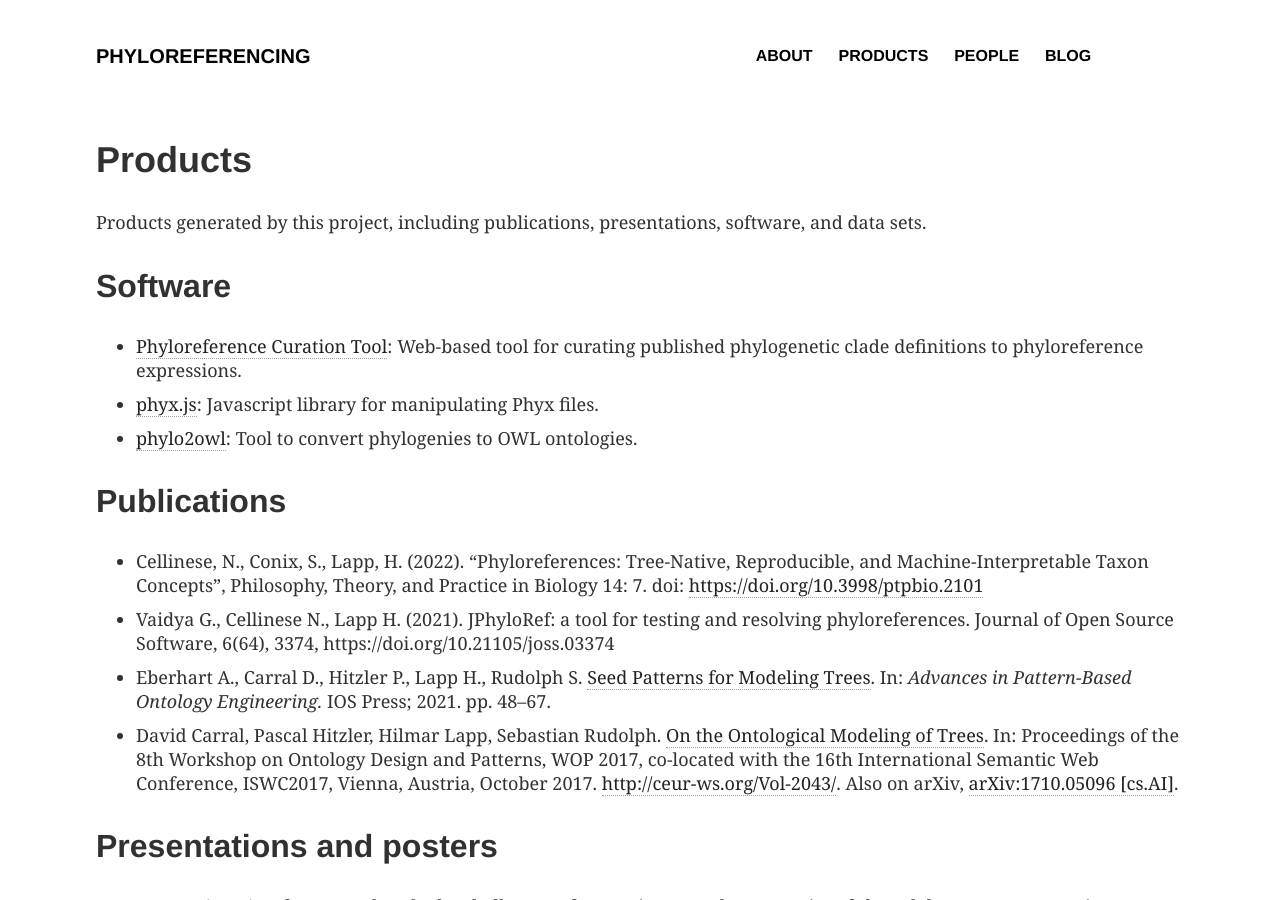
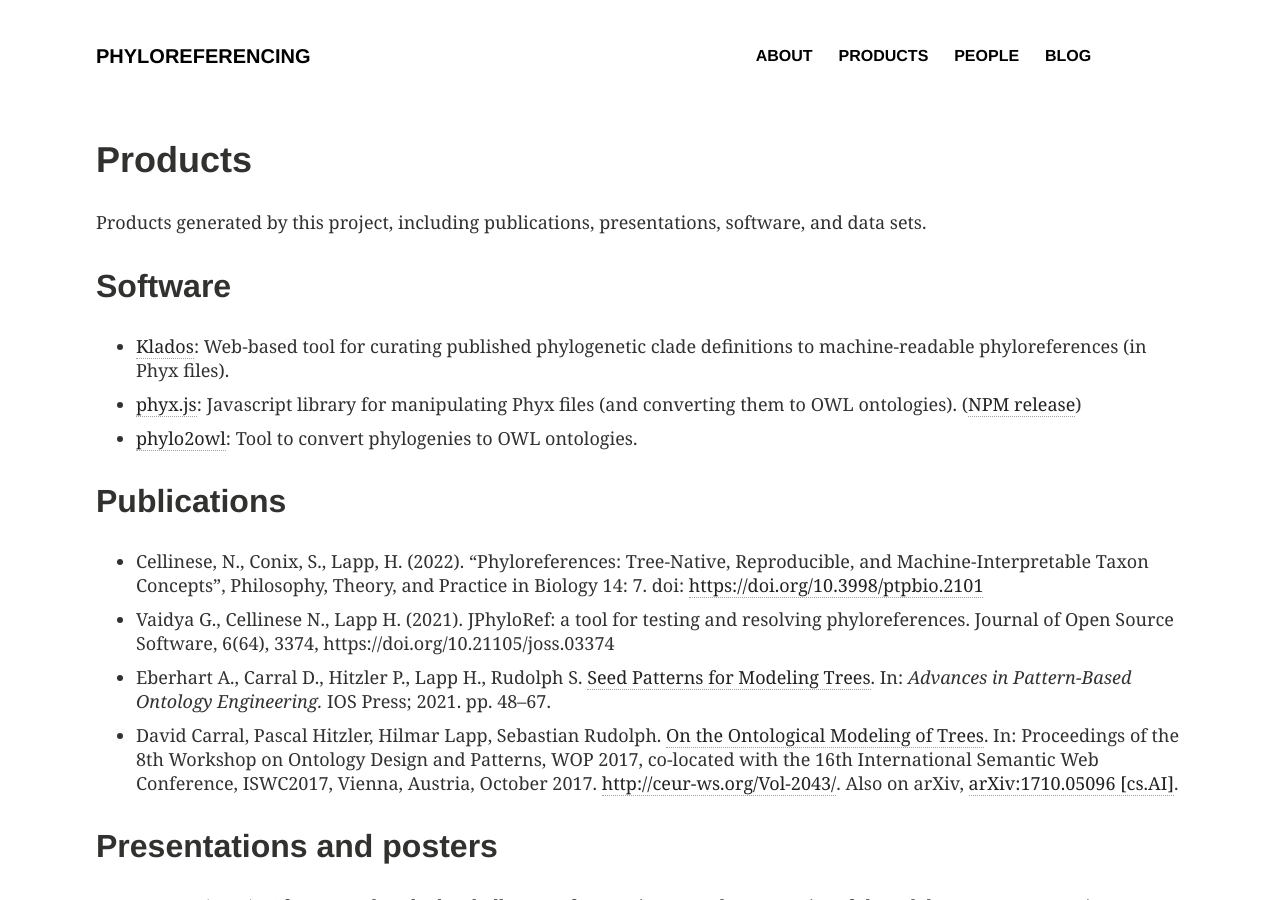
Before and after one commit to phyloref/phyloref.github.io, a Jekyll site: the page built from _pages/products.md, in a window 1280 px wide and 900 px high. Built offline with Jekyll 4.4.1, drawn with Linux system fonts in a browser that asks for light colours; comment, search, counter and statistics services are not loaded.

Commit message:
Correcting some of the software product names, links, descriptions

```diff
--- a/_pages/products.md
+++ b/_pages/products.md
@@ -14,8 +14,8 @@ ads: false
 
 ## Software
 
-* [Phyloreference Curation Tool](https://github.com/phyloref/curation-tool/): Web-based tool for curating published phylogenetic clade definitions to phyloreference expressions.
-* [phyx.js](https://www.npmjs.com/package/@phyloref/phyx): Javascript library for manipulating Phyx files.
+* [Klados](https://github.com/phyloref/klados/): Web-based tool for curating published phylogenetic clade definitions to machine-readable phyloreferences (in Phyx files).
+* [phyx.js](https://github.com/phyloref/phyx.js/): Javascript library for manipulating Phyx files (and converting them to OWL ontologies). ([NPM release](https://www.npmjs.com/package/@phyloref/phyx))
 * [phylo2owl](https://github.com/phyloref/phylo2owl): Tool to convert phylogenies to OWL ontologies.
 
 ## Publications
```
